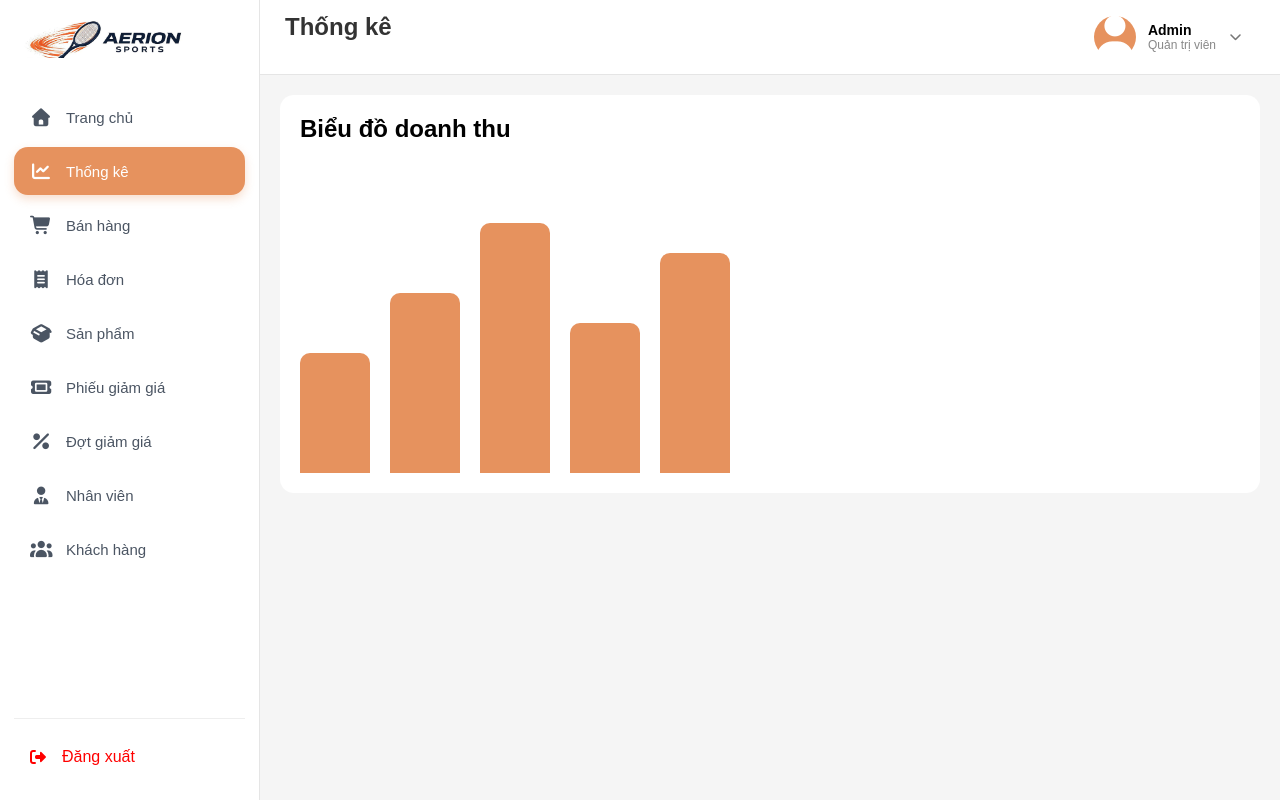
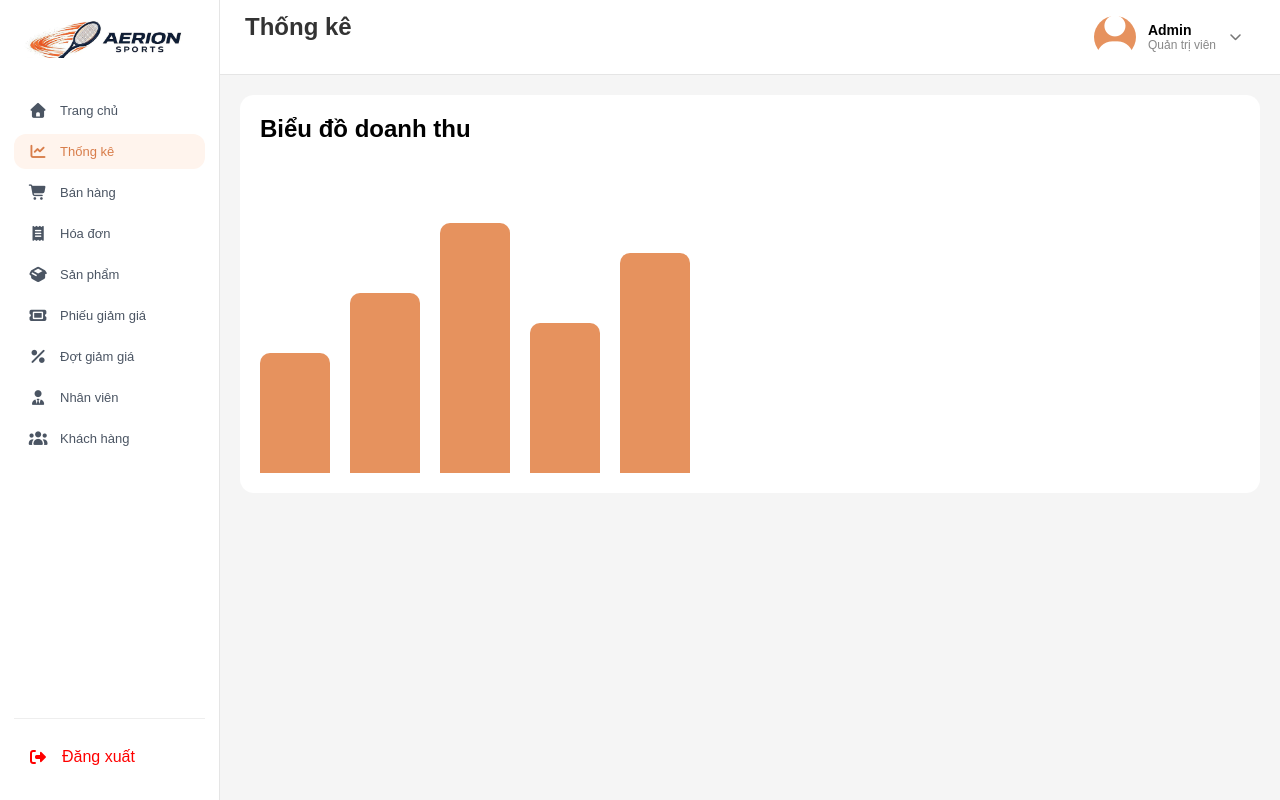
Before and after one commit to duynk06/Aerion-Sports, a Vue app: page /thong-ke in a window 1280 px wide. Built offline with nearby package versions, Linux system fonts and the light colour scheme.

Commit message:
update frontend vue

```diff
--- a/src/layouts/MainLayout.vue
+++ b/src/layouts/MainLayout.vue
@@ -218,7 +218,7 @@ const showMenu = ref(false)
 
 
 .sidebar{
-  width:260px;
+  width:220px;
   background:white;
   padding:20px 14px;
   border-right:1px solid #e5e5e5;
@@ -268,31 +268,29 @@ const showMenu = ref(false)
 .item{
   display:flex;
   align-items:center;
-  gap:14px;
-  padding:15px 16px;
-  border-radius:14px;
+  gap:12px;
+  padding:10px 14px;
+  border-radius:12px;
   text-decoration:none;
   color:#4b5563;
   transition:0.2s;
-  font-size:15px;
+  font-size:13px;
   font-weight:500;
 }
-
 .item i{
-  width:22px;
-  font-size:18px;
+  width:20px;
+  font-size:15px;
 }
 
 .item:hover{
-  background:#f3f4f6;
+  background:#fff8f3;
 }
 
 .item.router-link-active{
-  background:#e6925e;
-  color:white;
-  box-shadow:0 4px 10px rgba(230,146,94,0.3);
+  background:#fff4ed;
+  color:#d87d4a;
+  box-shadow:none;
 }
-
 .bottom-menu{
   margin-top:auto;
   border-top:1px solid #eee;
```
